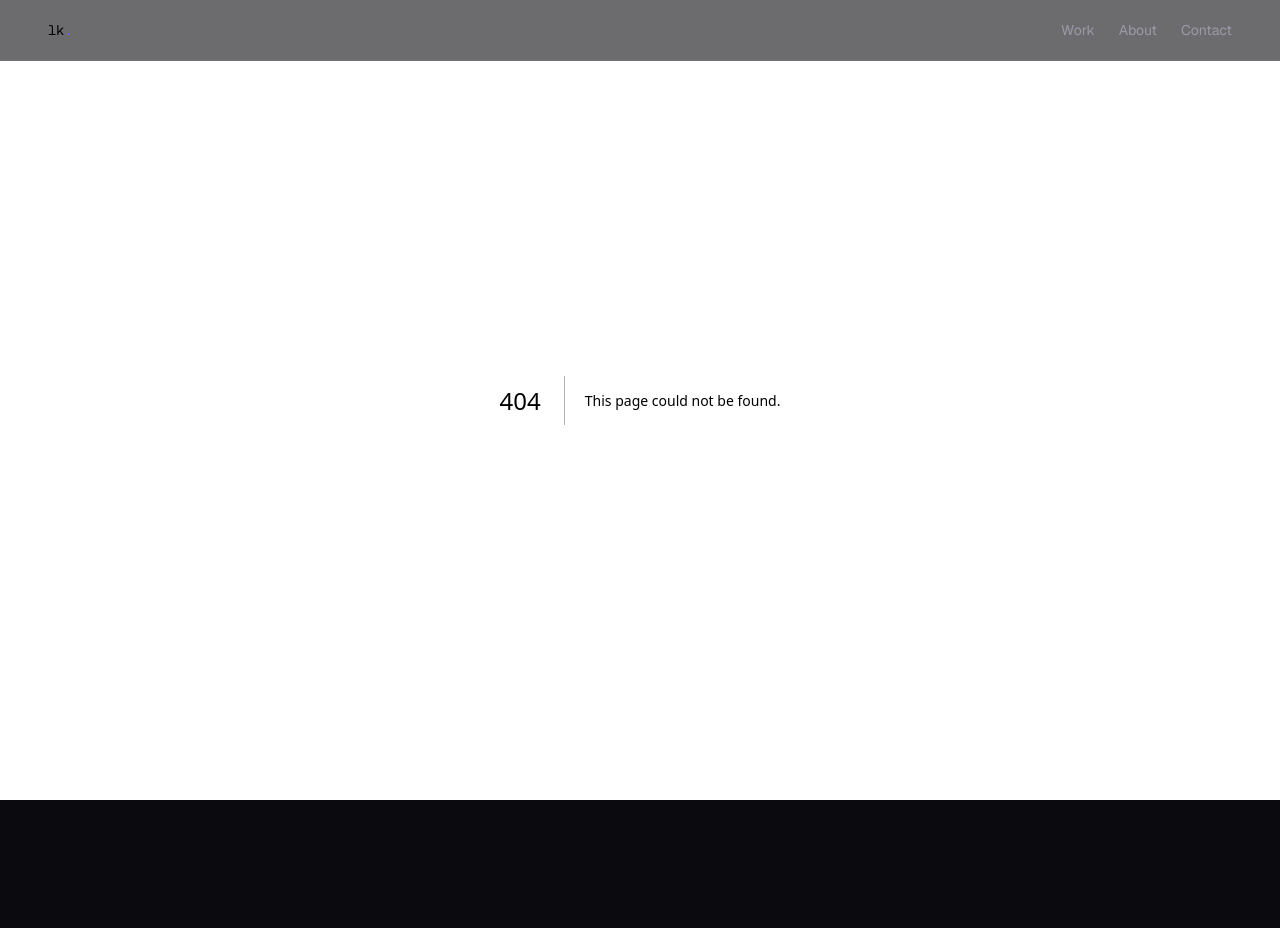
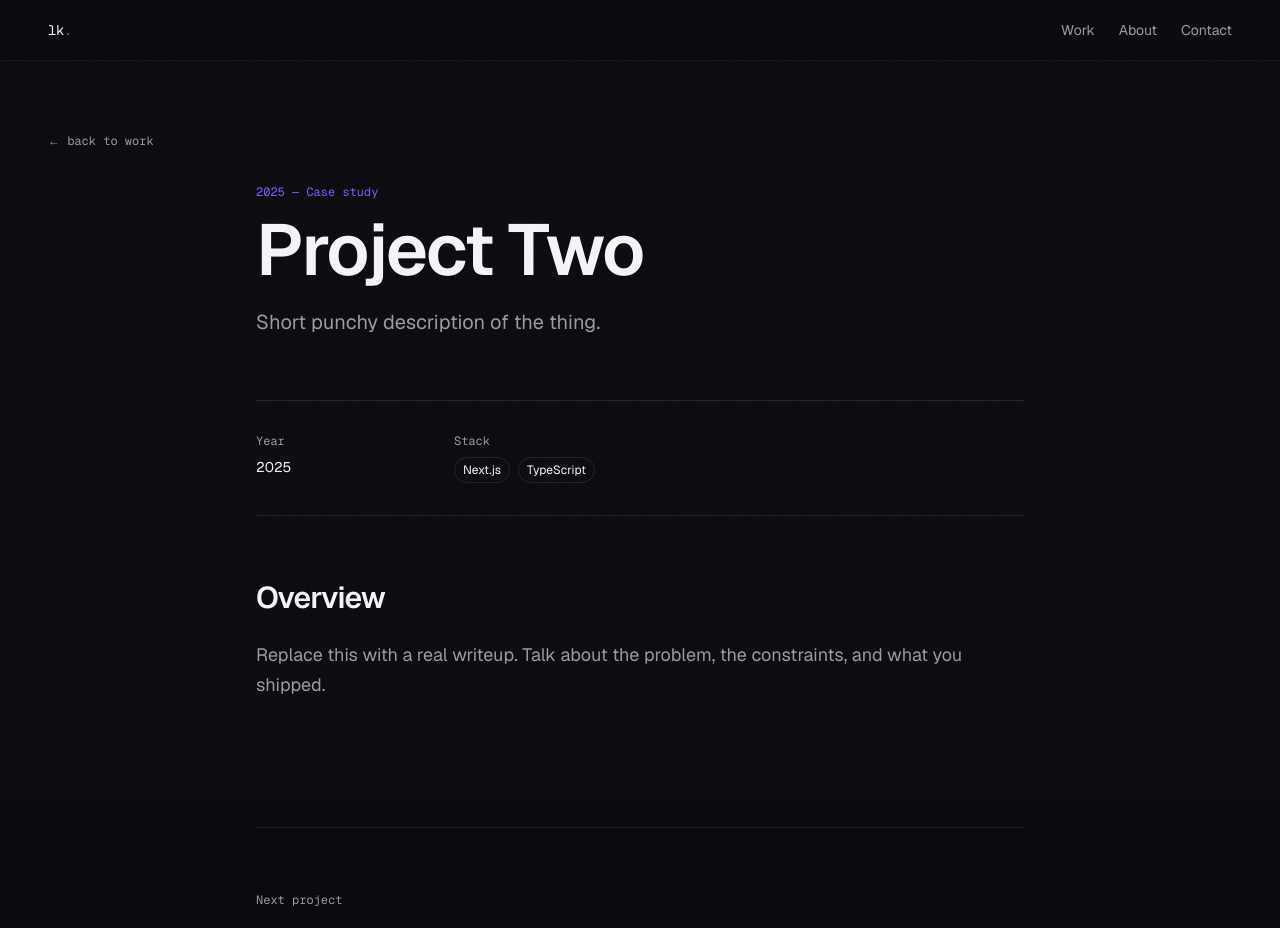
Before and after one commit to LothairKizardjianML/portfolio, a Next.js app: page /work/project-two in a window 1280 px wide. Before the commit this address had no page. Shown: the top 928 px of the page. Before the commit the page ends 800 px from the top, so only its background shows below. Built offline with nearby package versions, Linux system fonts and the light colour scheme.

Commit message:
feat: add project detail pages at /work/[slug]
Each project now links to its own case-study page with a hero, meta grid
(role/year/stack/links), stacked content sections, and a next-project link.
Content lives in src/content/projects.ts — add sections there to write posts.

```diff
--- /dev/null
+++ b/src/app/work/[slug]/ProjectContent.tsx
@@ -0,0 +1,127 @@
+"use client";
+
+import { motion } from "framer-motion";
+import Link from "next/link";
+import type { Project } from "@/content/projects";
+
+export default function ProjectContent({
+  project,
+  next,
+}: {
+  project: Project;
+  next: Project;
+}) {
+  return (
+    <article className="max-w-3xl mx-auto">
+      <motion.header
+        initial={{ opacity: 0, y: 30 }}
+        animate={{ opacity: 1, y: 0 }}
+        transition={{ duration: 0.7, ease: [0.22, 1, 0.36, 1] }}
+        className="mt-8 mb-16"
+      >
+        <p className="font-mono text-xs text-accent mb-4">
+          {project.year} — Case study
+        </p>
+        <h1 className="text-5xl md:text-7xl font-semibold tracking-tight leading-[0.95]">
+          {project.title}
+        </h1>
+        <p className="mt-6 text-xl text-muted max-w-2xl">{project.tagline}</p>
+      </motion.header>
+
+      <motion.dl
+        initial={{ opacity: 0, y: 20 }}
+        animate={{ opacity: 1, y: 0 }}
+        transition={{ duration: 0.6, delay: 0.2 }}
+        className="grid grid-cols-2 md:grid-cols-4 gap-6 py-8 border-y border-white/10 mb-16 text-sm"
+      >
+        {project.role && (
+          <div>
+            <dt className="font-mono text-xs text-muted mb-2">Role</dt>
+            <dd>{project.role}</dd>
+          </div>
+        )}
+        <div>
+          <dt className="font-mono text-xs text-muted mb-2">Year</dt>
+          <dd>{project.year}</dd>
+        </div>
+        <div className="col-span-2">
+          <dt className="font-mono text-xs text-muted mb-2">Stack</dt>
+          <dd className="flex flex-wrap gap-2">
+            {project.stack.map((s) => (
+              <span
+                key={s}
+                className="text-xs px-2 py-1 rounded-full border border-white/10"
+              >
+                {s}
+              </span>
+            ))}
+          </dd>
+        </div>
+        {(project.link || project.repo) && (
+          <div className="col-span-full flex gap-4 font-mono text-xs pt-2">
+            {project.link && (
+              <a
+                href={project.link}
+                target="_blank"
+                rel="noreferrer"
+                className="text-accent hover:underline"
+              >
+                Live →
+              </a>
+            )}
+            {project.repo && (
+              <a
+                href={project.repo}
+                target="_blank"
+                rel="noreferrer"
+                className="text-accent hover:underline"
+              >
+                Repo →
+              </a>
+            )}
+          </div>
+        )}
+      </motion.dl>
+
+      <div className="flex flex-col gap-16">
+        {project.sections.map((s, i) => (
+          <motion.section
+            key={i}
+            initial={{ opacity: 0, y: 40 }}
+            whileInView={{ opacity: 1, y: 0 }}
+            viewport={{ once: true, margin: "-80px" }}
+            transition={{ duration: 0.6, delay: i * 0.05 }}
+          >
+            {s.heading && (
+              <h2 className="text-2xl md:text-3xl font-semibold tracking-tight mb-6">
+                {s.heading}
+              </h2>
+            )}
+            <p className="text-lg leading-relaxed text-muted whitespace-pre-wrap">
+              {s.body}
+            </p>
+          </motion.section>
+        ))}
+      </div>
+
+      <motion.div
+        initial={{ opacity: 0, y: 40 }}
+        whileInView={{ opacity: 1, y: 0 }}
+        viewport={{ once: true, margin: "-80px" }}
+        transition={{ duration: 0.6 }}
+        className="mt-32 pt-16 border-t border-white/10"
+      >
+        <p className="font-mono text-xs text-muted mb-4">Next project</p>
+        <Link
+          href={`/work/${next.slug}`}
+          className="group inline-flex items-baseline gap-4"
+        >
+          <span className="text-3xl md:text-5xl font-semibold tracking-tight transition-transform group-hover:translate-x-2">
+            {next.title}
+          </span>
+          <span className="text-accent">→</span>
+        </Link>
+      </motion.div>
+    </article>
+  );
+}
--- /dev/null
+++ b/src/app/work/[slug]/page.tsx
@@ -0,0 +1,37 @@
+import { notFound } from "next/navigation";
+import Link from "next/link";
+import { projects, getProject } from "@/content/projects";
+import ProjectContent from "./ProjectContent";
+
+export function generateStaticParams() {
+  return projects.map((p) => ({ slug: p.slug }));
+}
+
+export function generateMetadata({ params }: { params: { slug: string } }) {
+  const project = getProject(params.slug);
+  if (!project) return { title: "Not found" };
+  return {
+    title: `${project.title} — Lothair Kizardjian`,
+    description: project.tagline,
+  };
+}
+
+export default function ProjectPage({ params }: { params: { slug: string } }) {
+  const project = getProject(params.slug);
+  if (!project) notFound();
+
+  const idx = projects.findIndex((p) => p.slug === params.slug);
+  const next = projects[(idx + 1) % projects.length];
+
+  return (
+    <main className="noise flex-1 relative pt-32 pb-32 px-6 md:px-12">
+      <Link
+        href="/#work"
+        className="font-mono text-xs text-muted hover:text-foreground transition-colors"
+      >
+        ← back to work
+      </Link>
+      <ProjectContent project={project} next={next} />
+    </main>
+  );
+}
--- a/src/components/Work.tsx
+++ b/src/components/Work.tsx
@@ -1,6 +1,7 @@
 "use client";
 
 import { motion } from "framer-motion";
+import Link from "next/link";
 import { projects } from "@/content/projects";
 
 export default function Work() {
@@ -25,10 +26,8 @@ export default function Work() {
             viewport={{ once: true, margin: "-80px" }}
             transition={{ duration: 0.6, delay: i * 0.08, ease: [0.22, 1, 0.36, 1] }}
           >
-            <a
-              href={p.href ?? "#"}
-              target={p.href ? "_blank" : undefined}
-              rel={p.href ? "noreferrer" : undefined}
+            <Link
+              href={`/work/${p.slug}`}
               className="group flex flex-col md:flex-row md:items-center justify-between gap-4 py-10 md:py-14"
             >
               <div className="flex-1">
@@ -55,7 +54,7 @@ export default function Work() {
                   ))}
                 </div>
               </div>
-            </a>
+            </Link>
           </motion.li>
         ))}
       </ul>
--- a/src/content/projects.ts
+++ b/src/content/projects.ts
@@ -1,10 +1,19 @@
+export type ProjectSection = {
+  heading?: string;
+  body: string;
+};
+
 export type Project = {
   slug: string;
   title: string;
   tagline: string;
   year: string;
   stack: string[];
-  href?: string;
+  role?: string;
+  link?: string;
+  repo?: string;
+  cover?: string;
+  sections: ProjectSection[];
 };
 
 export const projects: Project[] = [
@@ -13,8 +22,23 @@ export const projects: Project[] = [
     title: "Hell vs Heaven",
     tagline: "2D co-op roguelike platformer with a PvP finale.",
     year: "2026",
-    stack: ["TypeScript", "Phaser 3", "Vite"],
-    href: "https://github.com/LothairKizardjianML/hell_vs_heaven",
+    stack: ["TypeScript", "Phaser 3", "Vite", "Vitest"],
+    role: "Solo developer",
+    repo: "https://github.com/LothairKizardjianML/hell_vs_heaven",
+    sections: [
+      {
+        heading: "Overview",
+        body: "Two players team up as either Hell or Heaven, run through procedurally selected rooms, and assemble a build from roguelike upgrades. The run ends with a Brawlhalla-style PvP arena where Hell fights Heaven using the builds earned in PvE.",
+      },
+      {
+        heading: "What I built",
+        body: "Custom Brawlhalla-style character controller on top of Phaser Arcade Physics — variable-height jumps, coyote time, jump buffering, air control, wall slide, and wall jump. Fixed-timestep game loop decoupled from render rate. Seeded RNG for reproducible runs.",
+      },
+      {
+        heading: "Why it is interesting",
+        body: "The whole codebase is TDD-first — physics math, RNG systems, damage formulas all start with a Vitest case. Strict module boundaries: gameplay never imports rendering, so headless tests work end-to-end.",
+      },
+    ],
   },
   {
     slug: "project-two",
@@ -22,6 +46,12 @@ export const projects: Project[] = [
     tagline: "Short punchy description of the thing.",
     year: "2025",
     stack: ["Next.js", "TypeScript"],
+    sections: [
+      {
+        heading: "Overview",
+        body: "Replace this with a real writeup. Talk about the problem, the constraints, and what you shipped.",
+      },
+    ],
   },
   {
     slug: "project-three",
@@ -29,5 +59,14 @@ export const projects: Project[] = [
     tagline: "Another thing worth showing off.",
     year: "2025",
     stack: ["Rust", "WebAssembly"],
+    sections: [
+      {
+        heading: "Overview",
+        body: "Replace this with a real writeup.",
+      },
+    ],
   },
 ];
+
+export const getProject = (slug: string) =>
+  projects.find((p) => p.slug === slug);
```
